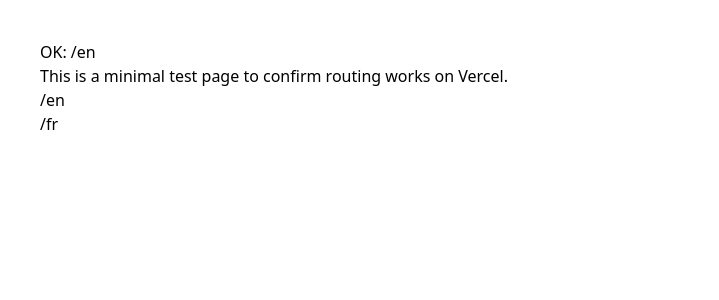
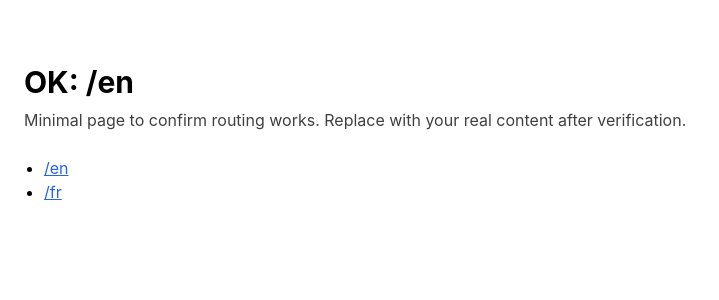
Before and after one commit to bmelliti/wateraud-site, a Next.js app: page /en in a window 1280 px wide. Shown: the top 300 px of the page, without its empty margins (0-719 px from the left). Built offline with nearby package versions, Linux system fonts and the light colour scheme.

Commit message:
last update 2

```diff
--- a/next.config.js
+++ b/next.config.js
@@ -1,5 +1,5 @@
-// next.config.js — add a root redirect
-/** @type {import('next').NextConfig} */
+// next.config.js — belt & suspenders redirect for "/"
+ /** @type {import('next').NextConfig} */
 const nextConfig = {
   reactStrictMode: true,
   async redirects() {
--- a/src/app/[locale]/layout.tsx
+++ b/src/app/[locale]/layout.tsx
@@ -1,6 +1,7 @@
 // src/app/[locale]/layout.tsx
 import type { Locale } from '@/i18n/config';
 
+// Force pre-render of /en and /fr for the whole [locale] tree
 export const dynamicParams = false;
 export function generateStaticParams() {
   return [{ locale: 'en' }, { locale: 'fr' }];
@@ -12,5 +13,6 @@ export default function LocaleLayout({
   children: React.ReactNode;
   params: { locale: Locale };
 }) {
+  // No <html>/<body> here — that belongs to root layout
   return <>{children}</>;
 }
--- a/src/app/[locale]/page.tsx
+++ b/src/app/[locale]/page.tsx
@@ -1,18 +1,20 @@
-// TEMP SANITY CHECK — replace this file
 // src/app/[locale]/page.tsx
-
+// Keep these so the page itself is definitely statically generated
 export const dynamicParams = false;
 export function generateStaticParams() {
   return [{ locale: 'en' }, { locale: 'fr' }];
 }
-export default function Page({ params }: { params: { locale: string } }) {
+
+export default function LocalizedHome({ params }: { params: { locale: string } }) {
   return (
-    <main style={{ padding: 40, fontFamily: 'system-ui, sans-serif' }}>
-      <h1>OK: /{params.locale}</h1>
-      <p>This is a minimal test page to confirm routing works on Vercel.</p>
-      <ul>
-        <li><a href="/en">/en</a></li>
-        <li><a href="/fr">/fr</a></li>
+    <main className="px-6 py-16">
+      <h1 className="text-3xl font-bold">OK: /{params.locale}</h1>
+      <p className="mt-2 text-neutral-700">
+        Minimal page to confirm routing works. Replace with your real content after verification.
+      </p>
+      <ul className="mt-6 list-disc pl-5">
+        <li><a className="text-primary-600 underline" href="/en">/en</a></li>
+        <li><a className="text-primary-600 underline" href="/fr">/fr</a></li>
       </ul>
     </main>
   );
--- a/src/app/layout.tsx
+++ b/src/app/layout.tsx
@@ -1,9 +1,6 @@
 // src/app/layout.tsx
 import type { Metadata } from 'next';
-import { Inter } from 'next/font/google';
 import '@/styles/globals.css';
-
-const inter = Inter({ subsets: ['latin'] });
 
 export const metadata: Metadata = {
   title: 'WaterAud',
@@ -12,8 +9,8 @@ export const metadata: Metadata = {
 
 export default function RootLayout({ children }: { children: React.ReactNode }) {
   return (
-    <html lang="en" className={inter.className}>
-      <body className="flex min-h-screen flex-col">{children}</body>
+    <html lang="en">
+      <body className="min-h-screen flex flex-col">{children}</body>
     </html>
   );
 }
--- a/src/app/page.tsx
+++ b/src/app/page.tsx
@@ -1,4 +1,7 @@
-// TEMP SANITY CHECK — replace this file
 // src/app/page.tsx
 import { redirect } from 'next/navigation';
-export default function RootRedirect() { redirect('/en'); }
+
+export default function RootRedirect() {
+  // Always send "/" to English home
+  redirect('/en');
+}
--- a/src/middleware.ts
+++ b/src/middleware.ts
@@ -1,4 +1,4 @@
-// middleware.ts — ensure NO middleware runs
+// middleware.ts (repo root) — fully disabled
 import { NextResponse } from 'next/server';
 export const config = { matcher: ['/__never_match'] };
 export function middleware() { return NextResponse.next(); }
```
